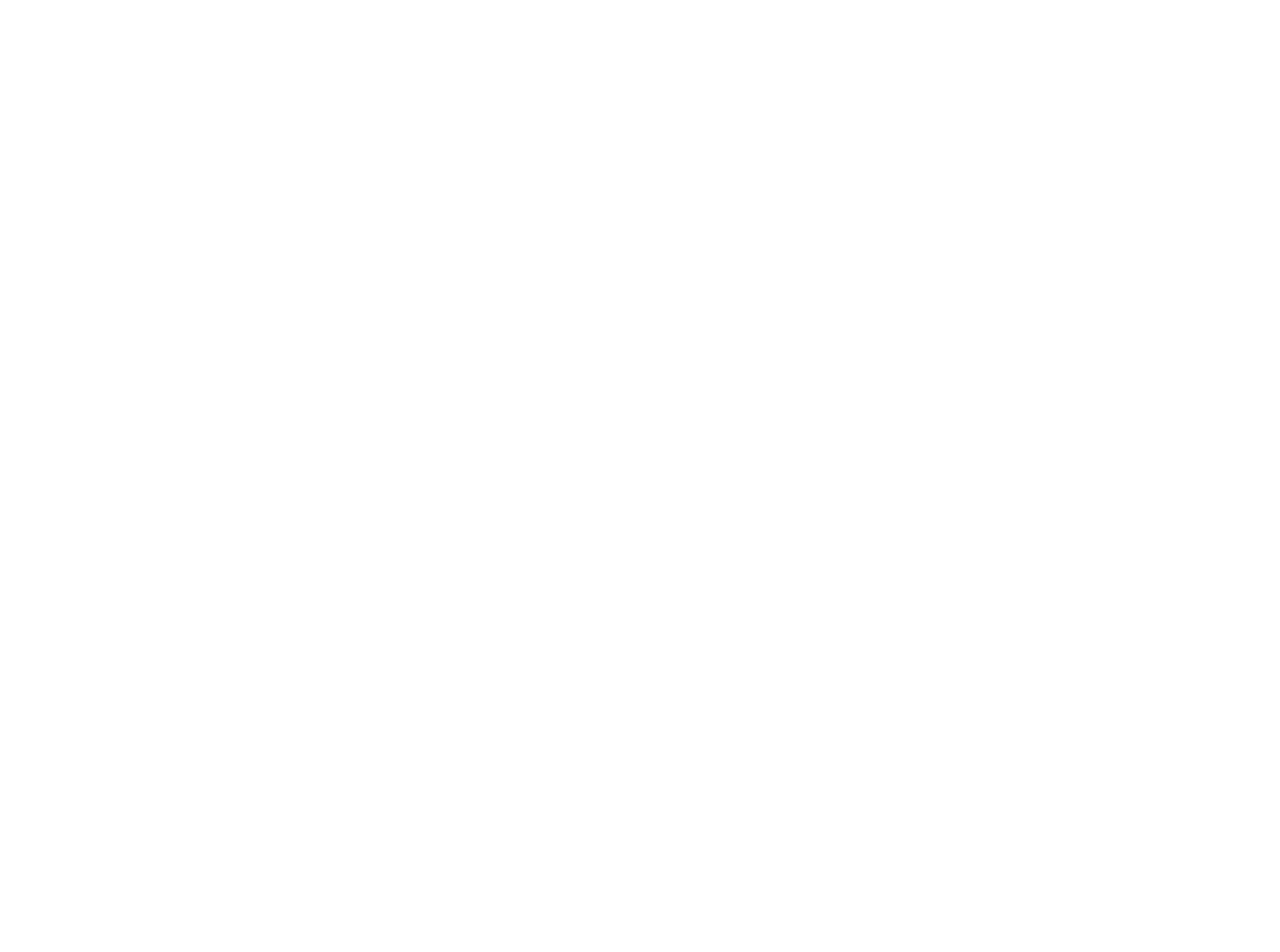
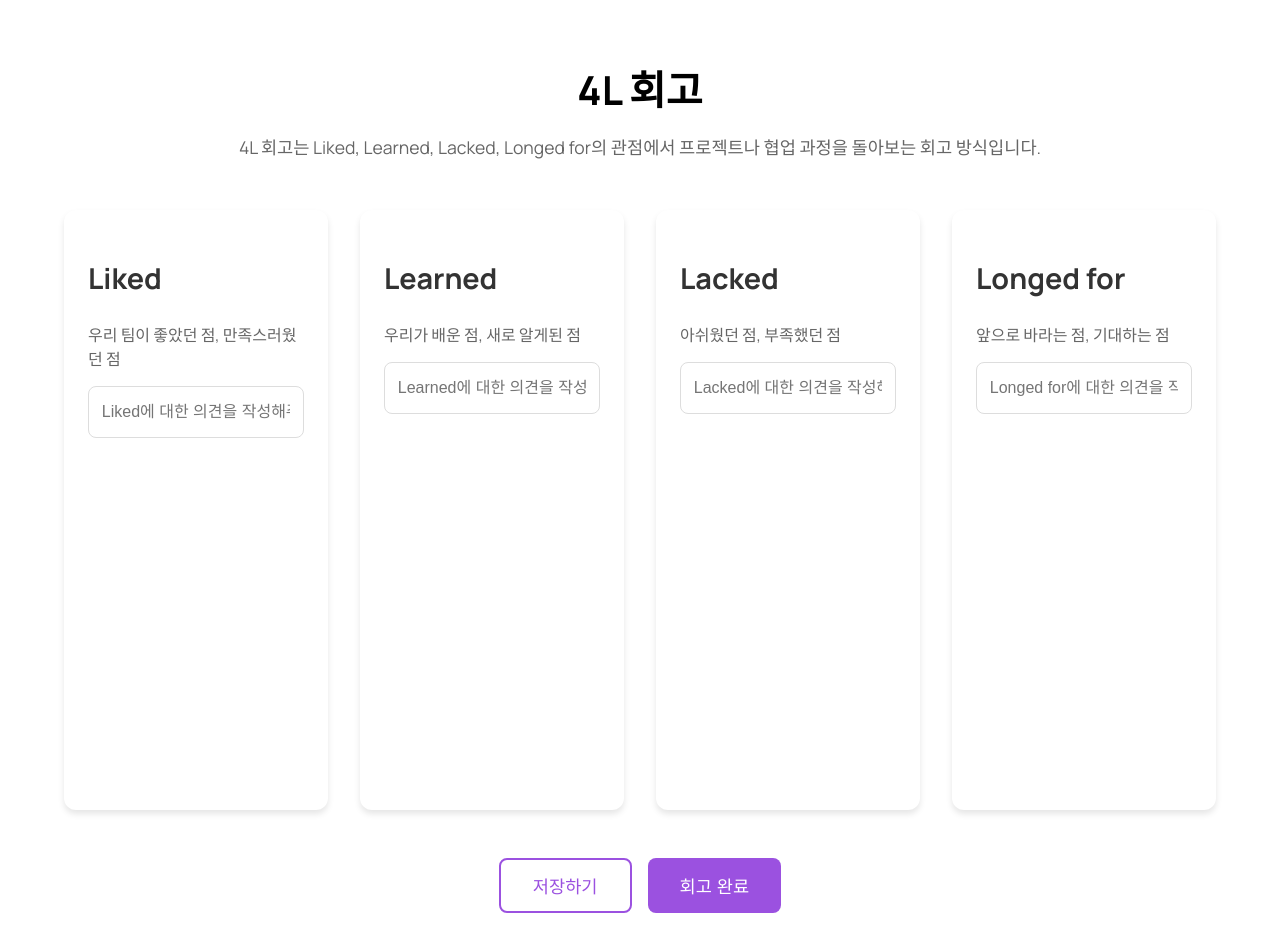
Before and after one commit to choorai/retrospect-frontend, a React (Create React App) app: page /templates/4L in a window 1280 px wide. Before the commit this address had no page. Shown: the top 952 px of the page. Before the commit the page ends 800 px from the top, so only its background shows below. Built offline with nearby package versions, Linux system fonts and the light colour scheme; a web font is replaced by a local one.

Commit message:
ai-test : 4L 회고화면 추가

```diff
--- a/src/App.tsx
+++ b/src/App.tsx
@@ -2,6 +2,7 @@
 import { BrowserRouter as Router, useRoutes, Routes, Route } from 'react-router-dom';
 import routes from './routes';
 import TemplateSelection from './pages/templateSelection/TemplateSelection';
+import FourLTemplate from './pages/templates/4L/page';
 
 const App: React.FC = () => {
   return useRoutes(routes);
@@ -14,6 +15,7 @@
       <Routes>
         <Route path="/" element={<App />} />
         <Route path="/template-selection" element={<TemplateSelection />} />
+        <Route path="/templates/4L" element={<FourLTemplate />} />
       </Routes>
     </Router>
   );
--- a/src/pages/templateSelection/TemplateSelection.tsx
+++ b/src/pages/templateSelection/TemplateSelection.tsx
@@ -27,7 +27,11 @@
   ];
 
   const selectTemplate = (templateId: number) => {
-    navigate(`/retrospect/${templateId}`);
+    if (templateId === 1) {
+      navigate('/templates/4L');
+    } else {
+      navigate(`/retrospect/${templateId}`);
+    }
   };
 
   return (
--- /dev/null
+++ b/src/pages/templates/4L/page.tsx
@@ -0,0 +1,137 @@
+import React, { useState } from 'react';
+import styles from '../../../styles/templates/4L.module.css';
+
+interface Item {
+  id: string;
+  text: string;
+}
+
+interface Section {
+  id: string;
+  title: string;
+  description: string;
+  items: Item[];
+}
+
+const FourLTemplate: React.FC = () => {
+  const [sections, setSections] = useState<Section[]>([
+    {
+      id: 'liked',
+      title: 'Liked',
+      description: '우리 팀이 좋았던 점, 만족스러웠던 점',
+      items: [],
+    },
+    {
+      id: 'learned',
+      title: 'Learned',
+      description: '우리가 배운 점, 새로 알게된 점',
+      items: [],
+    },
+    {
+      id: 'lacked',
+      title: 'Lacked',
+      description: '아쉬웠던 점, 부족했던 점',
+      items: [],
+    },
+    {
+      id: 'longed',
+      title: 'Longed for',
+      description: '앞으로 바라는 점, 기대하는 점',
+      items: [],
+    }
+  ]);
+
+  const [inputValues, setInputValues] = useState<{ [key: string]: string }>({});
+
+  const handleInputChange = (sectionId: string, value: string) => {
+    setInputValues(prev => ({
+      ...prev,
+      [sectionId]: value
+    }));
+  };
+
+  const handleKeyPress = (sectionId: string, e: React.KeyboardEvent) => {
+    if (e.key === 'Enter' && inputValues[sectionId]?.trim()) {
+      setSections(prev => prev.map(section => {
+        if (section.id === sectionId) {
+          return {
+            ...section,
+            items: [...section.items, { id: Date.now().toString(), text: inputValues[sectionId].trim() }]
+          };
+        }
+        return section;
+      }));
+      setInputValues(prev => ({
+        ...prev,
+        [sectionId]: ''
+      }));
+    }
+  };
+
+  const removeItem = (sectionId: string, itemId: string) => {
+    setSections(prev => prev.map(section => {
+      if (section.id === sectionId) {
+        return {
+          ...section,
+          items: section.items.filter(item => item.id !== itemId)
+        };
+      }
+      return section;
+    }));
+  };
+
+  return (
+    <div className={styles.container}>
+      <header className={styles.header}>
+        <h1 className={styles.title}>4L 회고</h1>
+        <p className={styles.description}>
+          4L 회고는 Liked, Learned, Lacked, Longed for의 관점에서
+          프로젝트나 협업 과정을 돌아보는 회고 방식입니다.
+        </p>
+      </header>
+
+      <main className={styles.mainContent}>
+        <div className={styles.sectionsGrid}>
+          {sections.map((section) => (
+            <section key={section.id} className={styles.section}>
+              <h2 className={styles.sectionTitle}>{section.title}</h2>
+              <p className={styles.sectionDescription}>{section.description}</p>
+
+              <div className={styles.inputWrapper}>
+                <input
+                  type="text"
+                  className={styles.input}
+                  placeholder={`${section.title}에 대한 의견을 작성해주세요...`}
+                  value={inputValues[section.id] || ''}
+                  onChange={(e) => handleInputChange(section.id, e.target.value)}
+                  onKeyPress={(e) => handleKeyPress(section.id, e)}
+                />
+              </div>
+
+              <div className={styles.itemsContainer}>
+                {section.items.map(item => (
+                  <div key={item.id} className={styles.item}>
+                    <span>{item.text}</span>
+                    <button
+                      className={styles.removeButton}
+                      onClick={() => removeItem(section.id, item.id)}
+                    >
+                      ×
+                    </button>
+                  </div>
+                ))}
+              </div>
+            </section>
+          ))}
+        </div>
+      </main>
+
+      <footer className={styles.footer}>
+        <button className={styles.saveButton}>저장하기</button>
+        <button className={styles.completeButton}>회고 완료</button>
+      </footer>
+    </div>
+  );
+};
+
+export default FourLTemplate;
--- /dev/null
+++ b/src/styles/templates/4L.module.css
@@ -0,0 +1,161 @@
+.container {
+  min-height: 100vh;
+  display: flex;
+  flex-direction: column;
+  padding: 2rem 4rem;
+}
+
+.header {
+  text-align: center;
+  margin-bottom: 2rem;
+}
+
+.title {
+  font-size: 2.5rem;
+  font-weight: bold;
+  margin-bottom: 1rem;
+}
+
+.description {
+  color: #666;
+  font-size: 1.1rem;
+  line-height: 1.5;
+}
+
+.mainContent {
+  flex: 1;
+  margin-bottom: 2rem;
+}
+
+.sectionsGrid {
+  display: grid;
+  grid-template-columns: repeat(4, 1fr);
+  gap: 2rem;
+  height: 100%;
+}
+
+.section {
+  background-color: white;
+  border-radius: 12px;
+  padding: 1.5rem;
+  box-shadow: 0 4px 6px rgba(0, 0, 0, 0.1);
+  height: 600px;
+  display: flex;
+  flex-direction: column;
+}
+
+.sectionTitle {
+  font-size: 1.8rem;
+  font-weight: bold;
+  margin-bottom: 0.5rem;
+  color: #333;
+}
+
+.sectionDescription {
+  color: #666;
+  margin-bottom: 1rem;
+  font-size: 1rem;
+}
+
+.textarea {
+  width: 100%;
+  flex: 1;
+  min-height: 300px;
+  padding: 1rem;
+  border: 1px solid #ddd;
+  border-radius: 8px;
+  resize: vertical;
+  font-size: 1rem;
+  line-height: 1.5;
+}
+
+.textarea:focus {
+  outline: none;
+  border-color: #9B51E0;
+  box-shadow: 0 0 0 2px rgba(155, 81, 224, 0.2);
+}
+
+.footer {
+  display: flex;
+  justify-content: center;
+  gap: 1rem;
+  padding: 1rem 0;
+}
+
+.saveButton, .completeButton {
+  padding: 0.8rem 2rem;
+  border-radius: 8px;
+  font-size: 1.1rem;
+  cursor: pointer;
+  transition: all 0.2s ease;
+}
+
+.saveButton {
+  background-color: white;
+  border: 2px solid #9B51E0;
+  color: #9B51E0;
+}
+
+.saveButton:hover {
+  background-color: #9B51E0;
+  color: white;
+}
+
+.completeButton {
+  background-color: #9B51E0;
+  border: none;
+  color: white;
+}
+
+.completeButton:hover {
+  background-color: #7B3FB2;
+}
+
+.inputWrapper {
+  margin-bottom: 1rem;
+}
+
+.input {
+  width: 100%;
+  padding: 0.8rem;
+  border: 1px solid #ddd;
+  border-radius: 8px;
+  font-size: 1rem;
+  line-height: 1.5;
+}
+
+.input:focus {
+  outline: none;
+  border-color: #9B51E0;
+  box-shadow: 0 0 0 2px rgba(155, 81, 224, 0.2);
+}
+
+.itemsContainer {
+  flex: 1;
+  overflow-y: auto;
+  padding: 0.5rem;
+}
+
+.item {
+  display: flex;
+  align-items: center;
+  justify-content: space-between;
+  background-color: #f8f9fa;
+  padding: 0.8rem 1rem;
+  border-radius: 6px;
+  margin-bottom: 0.5rem;
+  font-size: 0.9rem;
+}
+
+.removeButton {
+  background: none;
+  border: none;
+  color: #666;
+  font-size: 1.2rem;
+  cursor: pointer;
+  padding: 0 0.5rem;
+}
+
+.removeButton:hover {
+  color: #dc3545;
+}
```
